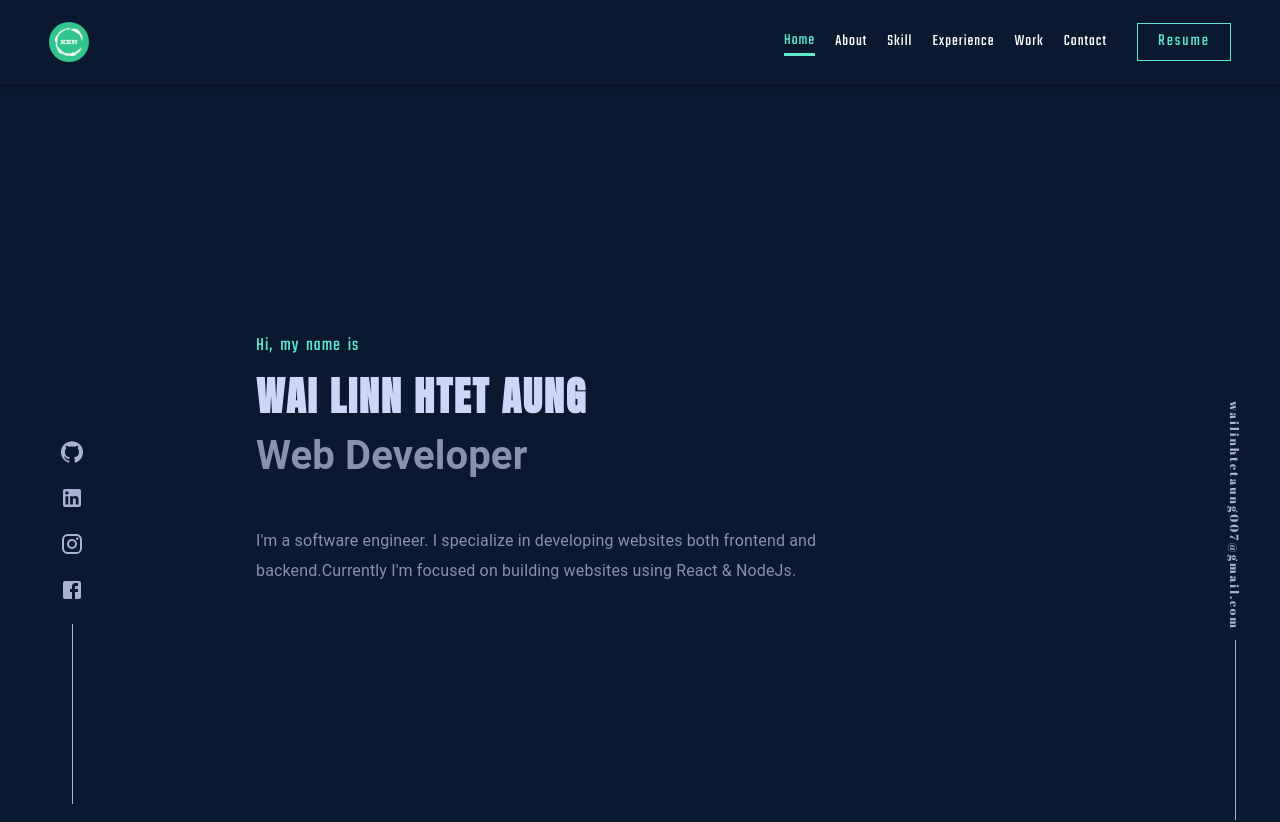
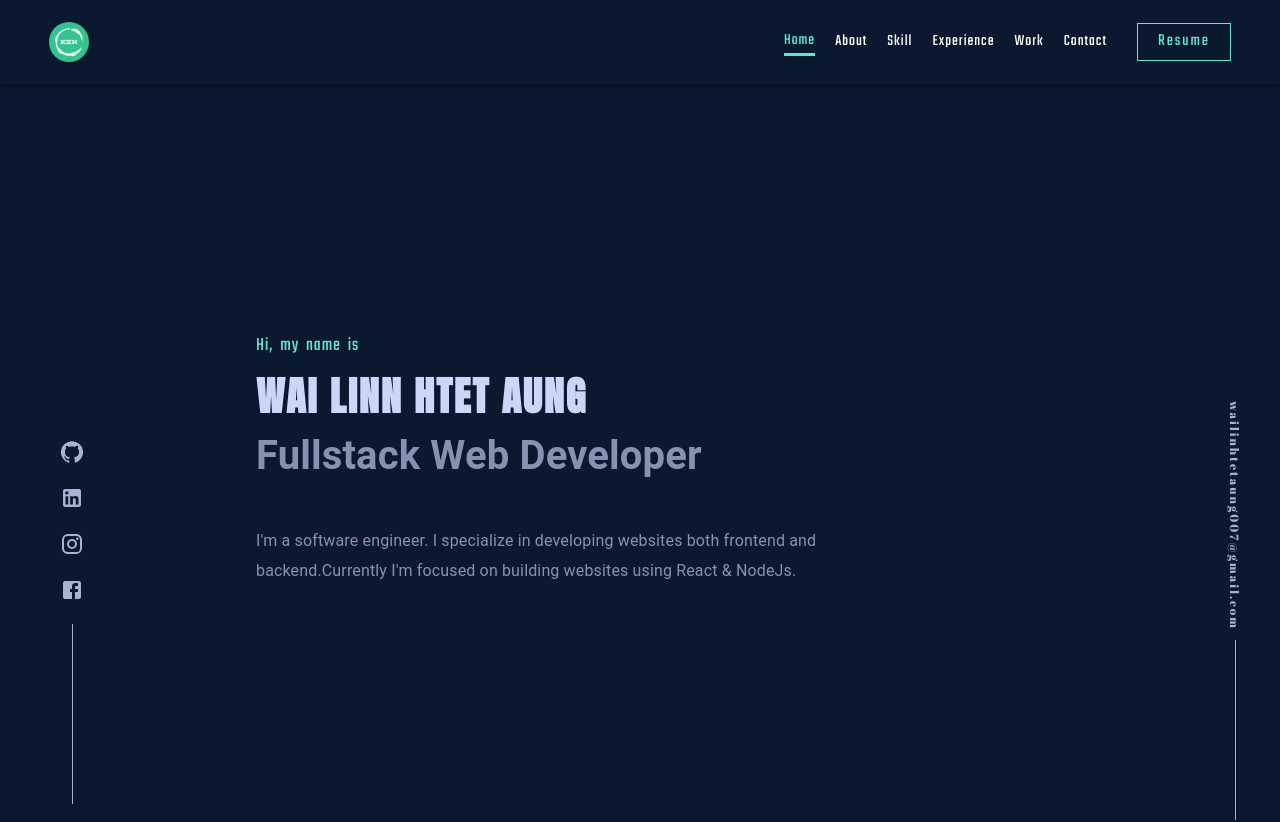
Before and after one commit to WaiLinnHtetAung/Portfolio, a React (Vite) app: page / in a window 1280 px wide. Shown: the top 822 px of the page. Built offline with nearby package versions, Linux system fonts and the light colour scheme.

Commit message:
about update

```diff
--- a/src/component/About.jsx
+++ b/src/component/About.jsx
@@ -7,7 +7,7 @@ export default function About() {
       <Box className="about" id="Home">
         <Typography className="my-name">Hi, my name is </Typography>
         <h2>WAI LINN HTET AUNG</h2>
-        <h3>Web Developer</h3>
+        <h3>Fullstack Web Developer</h3>
         <Typography className="text">
           I'm a software engineer. I specialize in developing websites both
           frontend and backend.Currently I'm focused on building websites using
```
